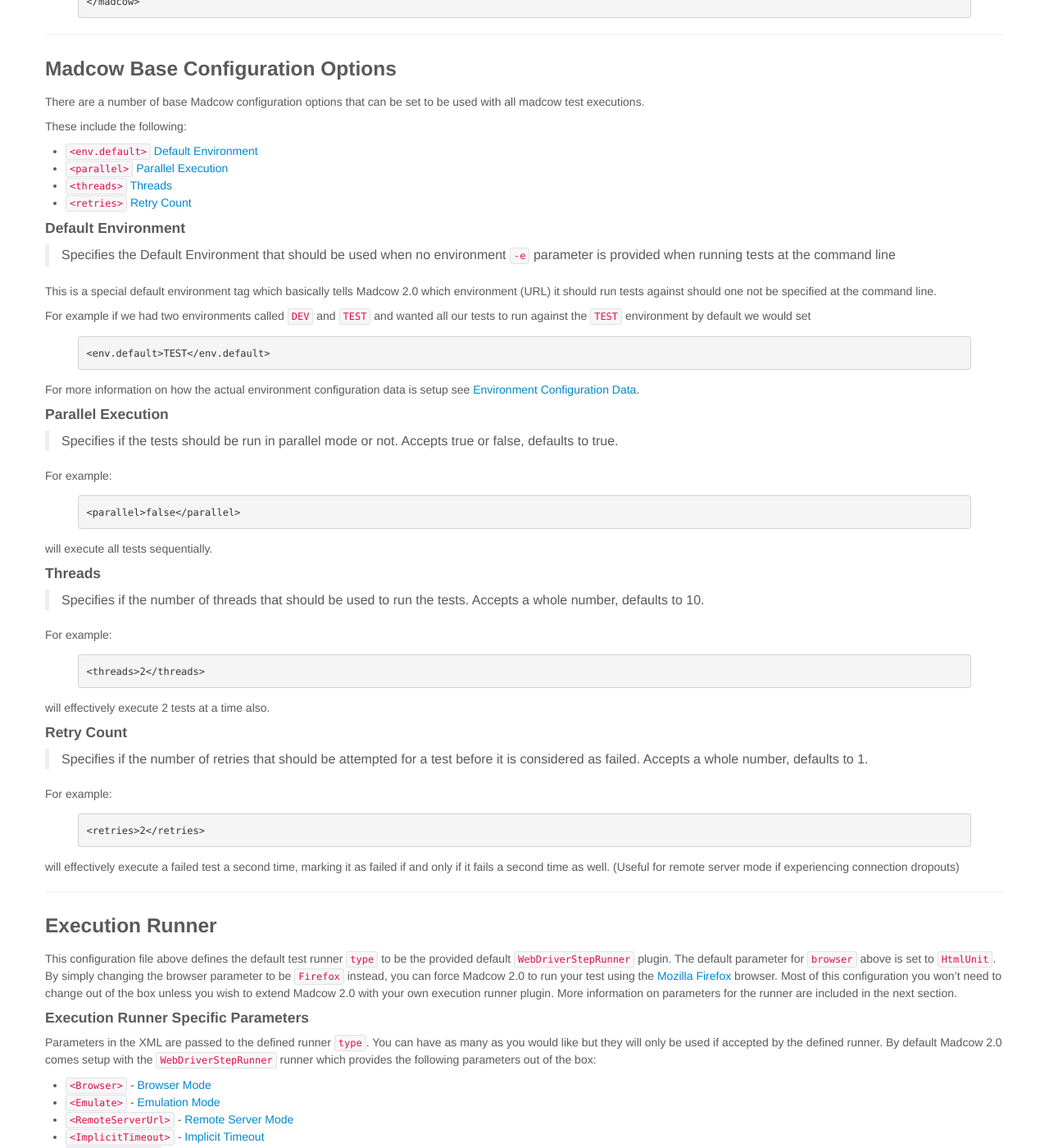
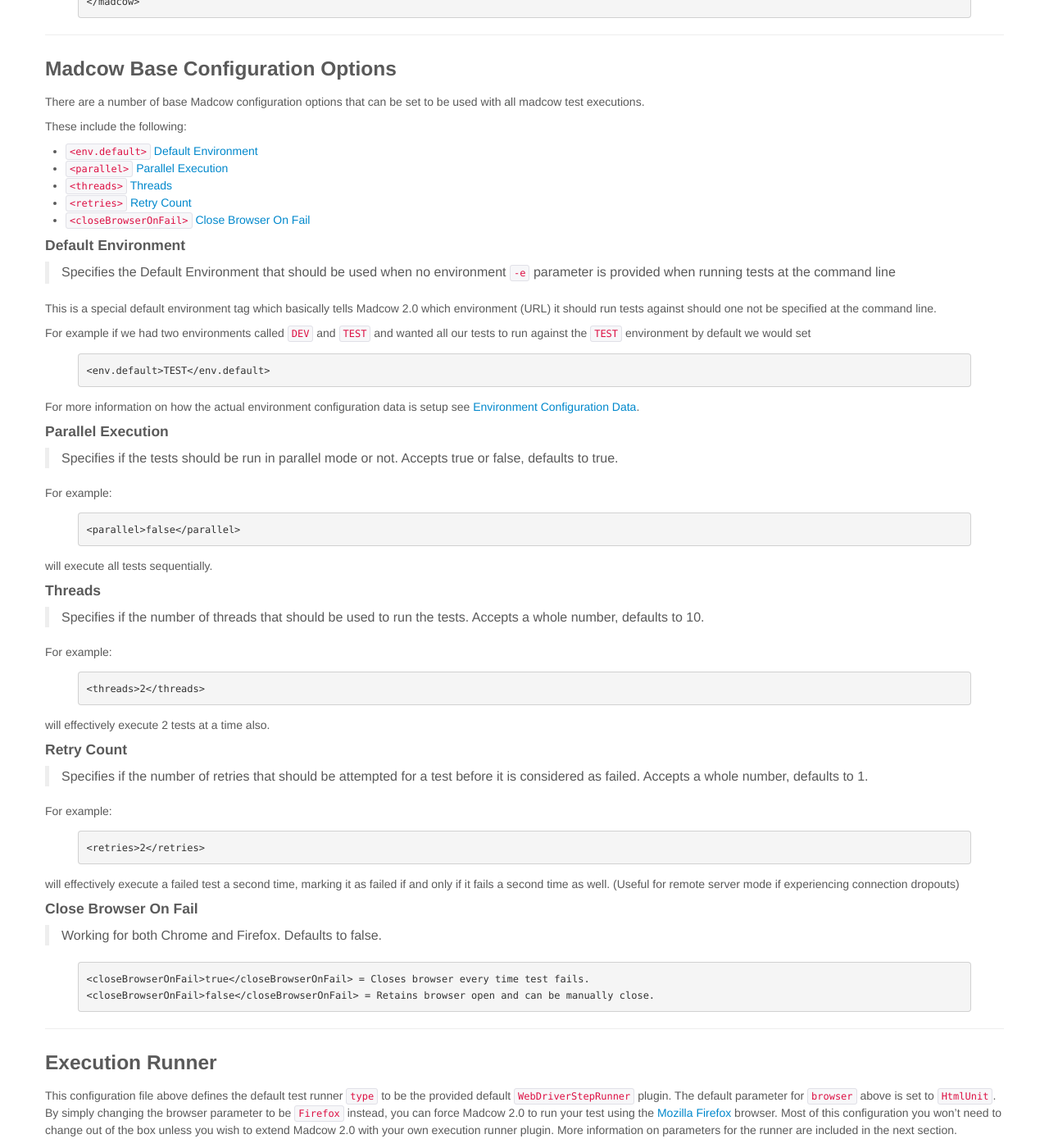
Before and after one commit to 4impact/madcow, a Jekyll site: the page built from documentation/_posts/2012-11-01-configuration.md, in a window 1280 px wide and 1400 px high, scrolled down 1106 px. Shown: the whole window at 82% size. Built offline with Jekyll 4.4.1, drawn with Linux system fonts in a browser that asks for light colours; nearby versions of some CDN libraries; library files that are not in the unit come from our copies.

Commit message:
updating configuration.md - added <closeBrowserOnFail> options

```diff
--- a/documentation/_posts/2012-11-01-configuration.md
+++ b/documentation/_posts/2012-11-01-configuration.md
@@ -52,6 +52,7 @@
 *   `<parallel>` [Parallel Execution](#parallel_execution)
 *   `<threads>` [Threads](#threads)
 *   `<retries>` [Retry Count](#retry_count)
+*   `<closeBrowserOnFail>` [Close Browser On Fail](#closeBrowserOnFail)
 
 
 
@@ -93,6 +94,12 @@
 {% endhighlight %}
 will effectively execute a failed test a second time, marking it as failed if and only if it fails a second time as well. (Useful for remote server mode if experiencing connection dropouts)
 
+#### Close Browser On Fail
+> Working for both Chrome and Firefox. Defaults to false.
+{% highlight xml %}
+<closeBrowserOnFail>true</closeBrowserOnFail> = Closes browser every time test fails.
+<closeBrowserOnFail>false</closeBrowserOnFail> = Retains browser open and can be manually close.
+{% endhighlight %}
 ------------------
 
 ### Execution Runner
```
